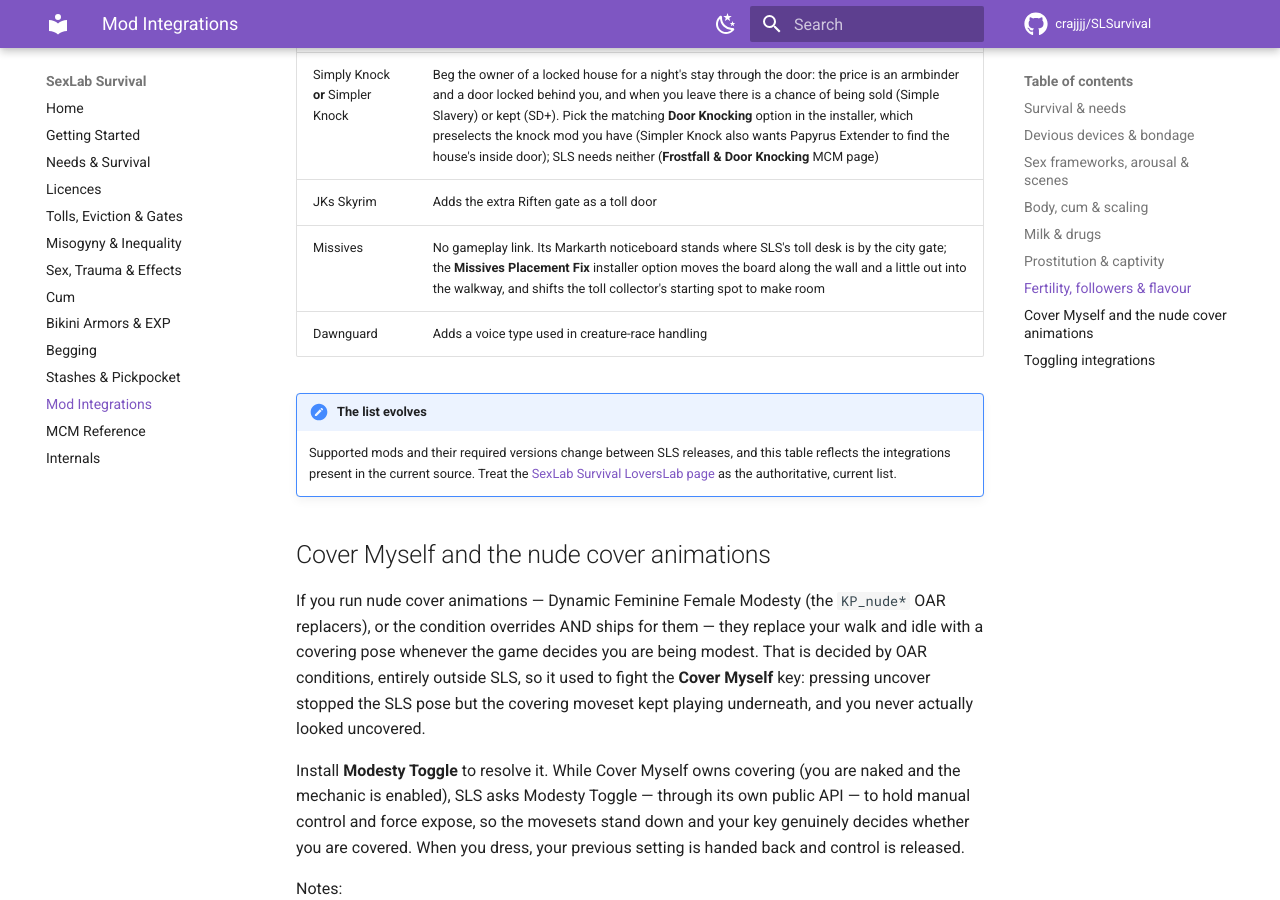
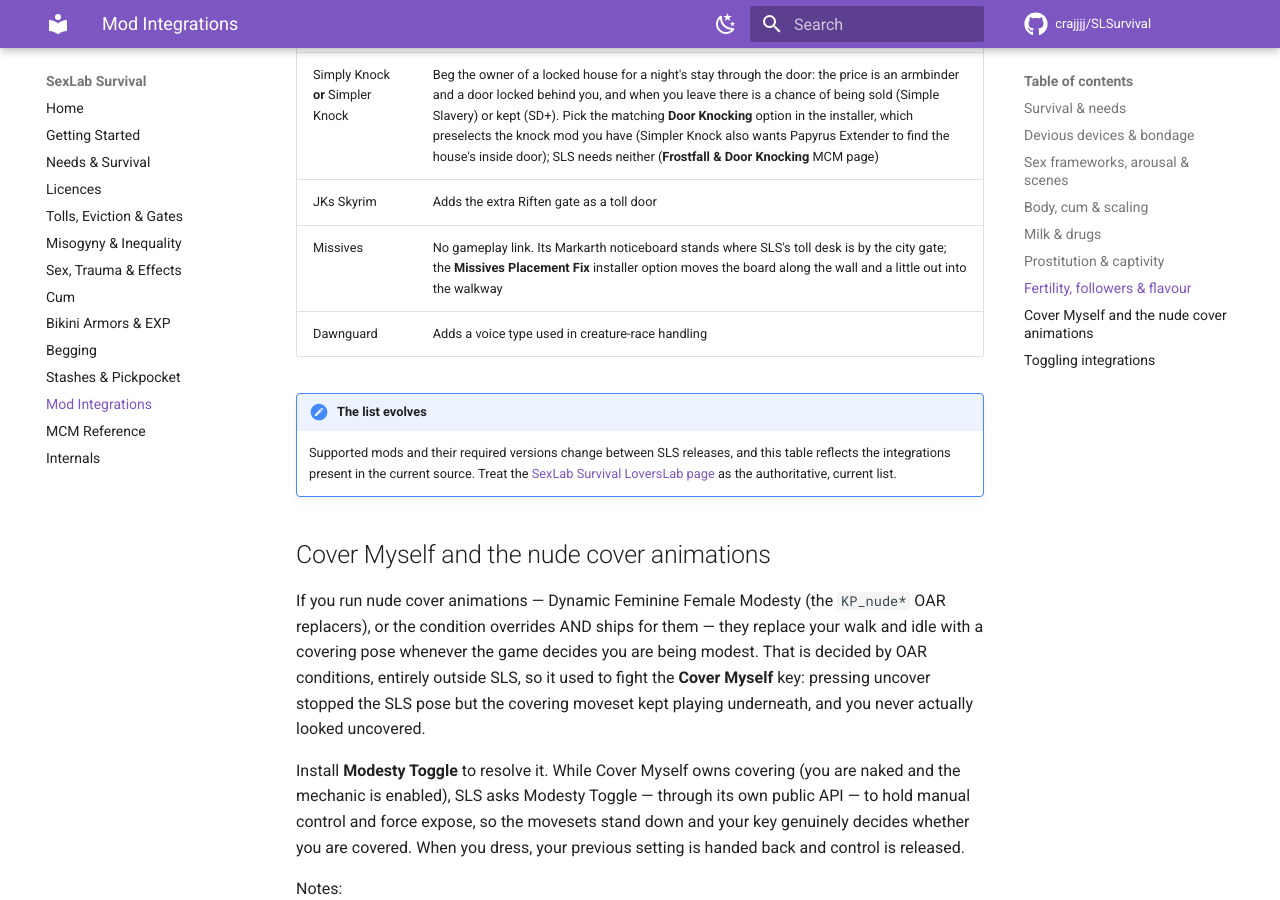
Before and after one commit to crajjjj/SLSurvival, an MkDocs documentation site: the page built from docs/players/integrations.md, in a window 1280 px wide and 900 px high, scrolled down 4522 px. Built offline with MkDocs 1.6.1 and Material for MkDocs 9.7.7, drawn with Linux system fonts in a browser that asks for light colours; comment, search, counter and statistics services are not loaded.

Commit message:
0.804: review fixes for the Missives patch
Keep USSEP's MarkarthWorld flags and MarkarthOrigin location, HEDR 1.70,
NotUsable without Missives; the collector's spawn moves in SL Survival.esp
so the patch no longer carries an SLS record.

```diff
--- a/docs/players/integrations.md
+++ b/docs/players/integrations.md
@@ -92,7 +92,7 @@
 | yps Immersive Fashion | Piercings/hair/nails (requires the tweak version) |
 | Simply Knock **or** Simpler Knock | Beg the owner of a locked house for a night's stay through the door: the price is an armbinder and a door locked behind you, and when you leave there is a chance of being sold (Simple Slavery) or kept (SD+). Pick the matching **Door Knocking** option in the installer, which preselects the knock mod you have (Simpler Knock also wants Papyrus Extender to find the house's inside door); SLS needs neither (**Frostfall & Door Knocking** MCM page) |
 | JKs Skyrim | Adds the extra Riften gate as a toll door |
-| Missives | No gameplay link. Its Markarth noticeboard stands where SLS's toll desk is by the city gate; the **Missives Placement Fix** installer option moves the board along the wall and a little out into the walkway, and shifts the toll collector's starting spot to make room |
+| Missives | No gameplay link. Its Markarth noticeboard stands where SLS's toll desk is by the city gate; the **Missives Placement Fix** installer option moves the board along the wall and a little out into the walkway |
 | Dawnguard | Adds a voice type used in creature-race handling |
 
 !!! note "The list evolves"
```
Also changed, not shown: CLAUDE.md (+5 -0 lines), 3 other files.
